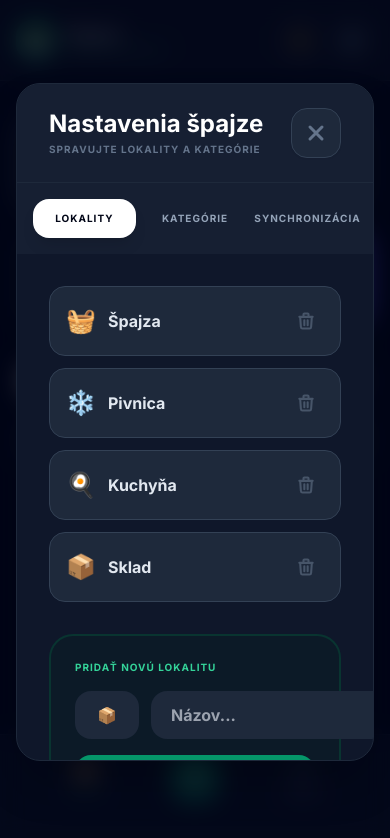
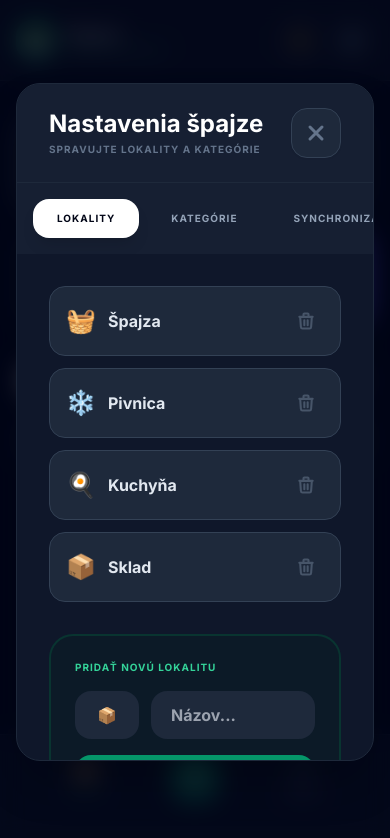
Before and after one commit to wilmanmedia-reborn/App-Moja-spajza, a React (Vite) app: page / in a window 390 px wide. Both pictures are taken after a click on the button "⚙️". Shown: the top 838 px of the page. Built offline with nearby package versions, Linux system fonts and the light colour scheme.

Commit message:
fix(ManageMetadataModal): Improve tab button styling
Adjusted styling for sub-tabs within the metadata management modal. Buttons now use fixed padding and dynamic width for better responsiveness, and added `whitespace-nowrap` to prevent text overflow on smaller screens.

```diff
--- a/components/ManageMetadataModal.tsx
+++ b/components/ManageMetadataModal.tsx
@@ -124,19 +124,19 @@ export const ManageMetadataModal: React.FC<Props> = ({
         <div className="p-4 bg-slate-100 dark:bg-slate-800/50 flex gap-2 overflow-x-auto no-scrollbar">
           <button
             onClick={() => setActiveSubTab('locations')}
-            className={`flex-1 min-w-[100px] py-3 rounded-2xl text-[10px] font-black uppercase tracking-widest transition-all ${activeSubTab === 'locations' ? 'bg-slate-900 dark:bg-white text-white dark:text-slate-950 shadow-lg' : 'text-slate-500 dark:text-slate-400'}`}
+            className={`px-6 py-3 rounded-2xl text-[10px] font-black uppercase tracking-widest transition-all whitespace-nowrap ${activeSubTab === 'locations' ? 'bg-slate-900 dark:bg-white text-white dark:text-slate-950 shadow-lg' : 'text-slate-500 dark:text-slate-400'}`}
           >
             Lokality
           </button>
           <button
             onClick={() => setActiveSubTab('categories')}
-            className={`flex-1 min-w-[100px] py-3 rounded-2xl text-[10px] font-black uppercase tracking-widest transition-all ${activeSubTab === 'categories' ? 'bg-slate-900 dark:bg-white text-white dark:text-slate-950 shadow-lg' : 'text-slate-500 dark:text-slate-400'}`}
+            className={`px-6 py-3 rounded-2xl text-[10px] font-black uppercase tracking-widest transition-all whitespace-nowrap ${activeSubTab === 'categories' ? 'bg-slate-900 dark:bg-white text-white dark:text-slate-950 shadow-lg' : 'text-slate-500 dark:text-slate-400'}`}
           >
             Kategórie
           </button>
           <button
             onClick={() => setActiveSubTab('household')}
-            className={`flex-1 min-w-[100px] py-3 rounded-2xl text-[10px] font-black uppercase tracking-widest transition-all ${activeSubTab === 'household' ? 'bg-emerald-600 text-white shadow-lg shadow-emerald-600/20' : 'text-slate-500 dark:text-slate-400'}`}
+            className={`px-6 py-3 rounded-2xl text-[10px] font-black uppercase tracking-widest transition-all whitespace-nowrap ${activeSubTab === 'household' ? 'bg-emerald-600 text-white shadow-lg shadow-emerald-600/20' : 'text-slate-500 dark:text-slate-400'}`}
           >
             Synchronizácia
           </button>
@@ -208,7 +208,7 @@ export const ManageMetadataModal: React.FC<Props> = ({
                     value={newName}
                     onChange={e => setNewName(e.target.value)}
                     placeholder="Názov..."
-                    className="flex-1 px-5 py-3 bg-white dark:bg-slate-800 text-slate-900 dark:text-white border-none rounded-2xl font-bold outline-none focus:ring-2 focus:ring-emerald-500"
+                    className="flex-1 min-w-0 px-5 py-3 bg-white dark:bg-slate-800 text-slate-900 dark:text-white border-none rounded-2xl font-bold outline-none focus:ring-2 focus:ring-emerald-500"
                   />
                 </div>
                 <button
```
